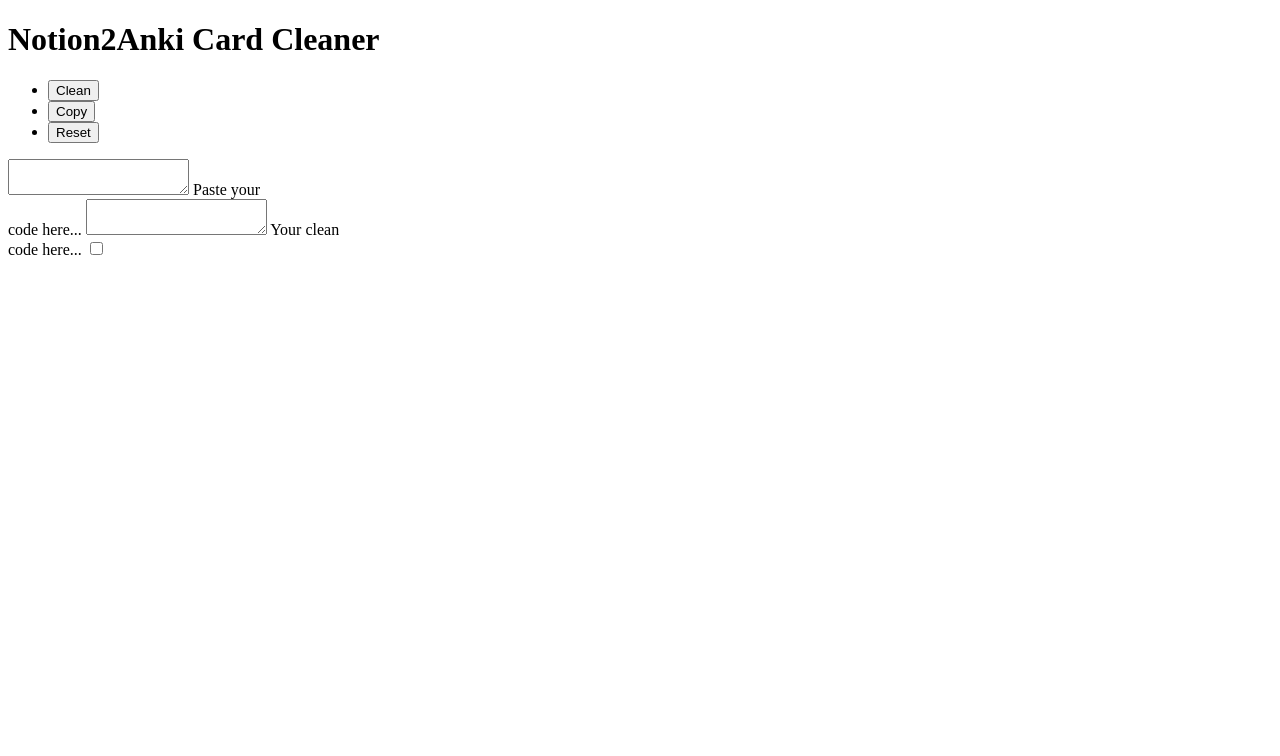
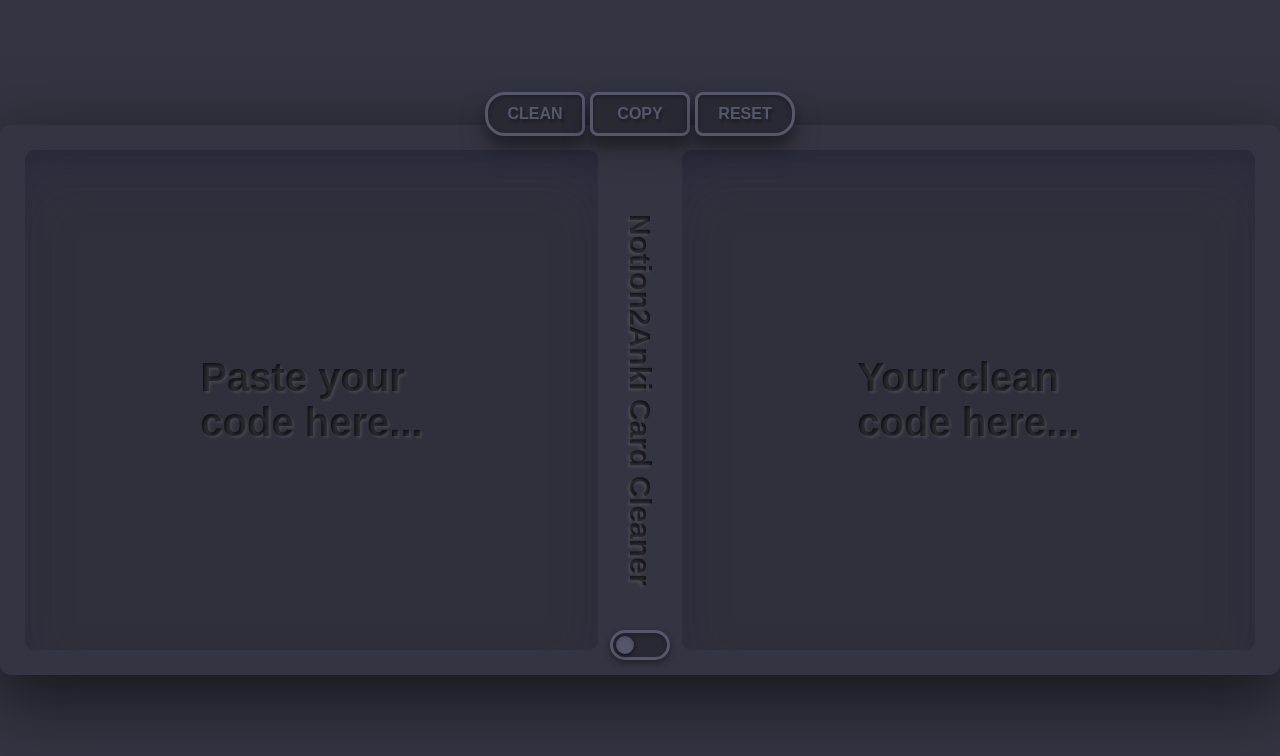
Before and after one commit to jorgecancinof/notion2anki-card-cleaner, a website: page index.html in a window 1280 px wide. Drawn offline with Linux system fonts and the light colour scheme; a web font is replaced by a local one.

Commit message:
Add SASS and styling

```diff
--- a/index.html
+++ b/index.html
@@ -4,6 +4,7 @@
     <meta charset="UTF-8" />
     <meta name="viewport" content="width=device-width" />
     <title>Notion2Anki Card Cleaner</title>
+    <link href="css/style.css" media="screen" rel="stylesheet" />
   </head>
   <body>
     <div class="container">
--- /dev/null
+++ b/sass/main.scss
@@ -0,0 +1,253 @@
+@import url("https://fonts.googleapis.com/css?family=Muli:400,800&display=swap");
+
+@mixin colors-btn($color) {
+  --color-btn: #{$color};
+  --color-btn-bg: #{darken($color, 20%)};
+  --color-btn-hover: #{lighten($color, 5%)};
+  --color-btn-bg-hover: #{darken($color, 25%)};
+}
+
+%letterpress {
+  color: transparent;
+  background-color: var(--title-bg-color);
+  background-clip: text;
+  text-shadow: var(--title-text-shadow);
+  transition: background-color 0.2s ease-in-out 0.1s, text-shadow 0.2s ease-in-out 0.1s;
+}
+
+*,
+*:before,
+*:after {
+  margin: 0;
+  padding: 0;
+  box-sizing: inherit;
+}
+
+textarea, button {
+  font-family: inherit;
+  font-size: inherit;
+  font-weight: inherit;
+  text-transform: inherit;
+
+  color: inherit;
+}
+
+ul {
+  list-style: none;
+}
+
+:root {
+  @include colors-btn(hsl(236, 12%, 38%));
+
+  --color-font: hsl(0, 0%, 75%);
+  --color-focus: hsl(0, 0%, 40%);
+  --color-bg: hsl(236, 12%, 23%);
+
+  --shadow-focus: 0 0 0 1px var(--color-focus);
+  --shadow-inner: hsla(240, 30%, 28%, 0.25) 0 30px 60px -12px inset, hsla(0, 0%, 0%, 0.3) 0 18px 36px -18px inset;
+
+  --title-bg-color: hsla(0, 0%, 0%, 0.6);
+  --title-text-shadow: 2px 2px 3px hsla(0, 0%, 100%, 0.1);
+}
+
+.light {
+  @include colors-btn(hsl(0, 0%, 80%));
+
+  --color-font: hsl(0, 0%, 25%);
+  --color-bg: hsl(0, 0%, 90%);
+
+  --title-bg-color: hsl(0, 0%, 40%);
+  --title-text-shadow: 0 3px 3px hsla(0, 0%, 100%, 0.5);
+}
+
+:focus {
+  outline: none;
+  box-shadow: var(--shadow-focus);
+}
+
+::selection {
+  color: white;
+  background-color: var(--color-focus);
+}
+
+html {
+  box-sizing: border-box;
+
+  font-family: "Muli", sans-serif;
+  font-size: 62.5%;
+}
+
+.container {
+  display: grid;
+  place-content: center;
+  min-height: 100vh;
+
+  font-size: 1.6rem;
+
+  color: var(--color-font);
+  background-color: var(--color-bg);
+  transition: color 0.1s linear 0.1s, background-color 0.2s ease-in-out;
+}
+
+main {
+  display: grid;
+  grid-template-rows: 50rem;
+  grid-template-columns: minmax(30ch, 75ch) min-content minmax(30ch, 75ch);
+  grid-template-areas: "code-before title code-after";
+  grid-gap: 2.5rem;
+  margin: 10rem 0;
+  padding: 2.5rem;
+  position: relative;
+
+  background-color: var(--color-bg);
+  border-radius: 10px;
+  box-shadow: hsla(0, 0%, 0%, 0.56) 0 2.2rem 7rem 4px;
+  transition: background-color 0.2s ease-in-out 0.1s;
+}
+
+.code {
+  position: relative;
+
+  textarea {
+    width: 100%;
+    height: 100%;
+    padding: 2.5rem;
+
+    font-family: monospace;
+
+    background-color: hsla(0, 0%, 0%, 0.1);
+    border: none;
+    border-radius: 10px;
+    box-shadow: var(--shadow-inner);
+
+    resize: none;
+    overflow-y: scroll;
+  }
+
+  textarea:focus {
+    box-shadow: var(--shadow-focus), var(--shadow-inner);
+  }
+
+  span {
+    @extend %letterpress;
+
+    position: absolute;
+    top: 50%;
+    left: 50%;
+    transform: translate(-50%, -50%);
+
+    font-family: "Muli", sans-serif;
+    font-weight: 800;
+    font-size: 4rem;
+
+    pointer-events: none;
+  }
+
+  textarea:not(:placeholder-shown) + span {
+    display: none;
+  }
+}
+
+.tools {
+  display: flex;
+  position: absolute;
+  left: 50%;
+  transform: translate(-50%, -75%);
+
+  button {
+    min-width: 10rem;
+    padding: 1rem 1.6rem;
+
+    font-weight: 800;
+    text-transform: uppercase;
+
+    color: var(--color-btn);
+    background-color: var(--color-btn-bg);
+    border: 3px solid var(--color-btn);
+    border-radius: 8px;
+    text-shadow: 2px 3px 3px hsla(0, 0%, 0%, 0.3);
+    box-shadow: hsla(0, 0%, 0%, 0.25) 0 14px 28px, hsla(0, 0%, 0%, 0.22) 0 10px 10px, inset 0 2px 4px hsla(0, 0%, 0%, 0.25);
+    transition: color 0.2s ease-in-out 0.1s, background-color 0.2s ease-in-out 0.1s, border-color 0.2s ease-in-out 0.1s;
+
+    cursor: pointer;
+  }
+
+  button:hover {
+    color: var(--color-btn-hover);
+    background-color: var(--color-btn-bg-hover);
+    border-color: var(--color-btn-hover);
+    transition: color 0.2s ease-in-out 0.1s, background-color 0.2s ease-in-out, border-color 0.2s ease-in-out 0.1s;
+  }
+
+  li:first-of-type button {
+    border-radius: 20px 8px 8px 20px;
+  }
+
+  li:last-of-type button {
+    border-radius: 8px 20px 20px 8px;
+  }
+
+  li + li {
+    margin-left: 5px;
+  }
+}
+
+h1 {
+  @extend %letterpress;
+
+  grid-area: title;
+
+  font-size: 3rem;
+  font-weight: 800;
+  text-align: center;
+  writing-mode: vertical-rl;
+}
+
+.toggle {
+  width: 6rem;
+  height: 3rem;
+  position: absolute;
+  left: 50%;
+  bottom: 0;
+  transform: translate(-50%, -50%);
+
+  background-color: var(--color-btn-bg);
+  border: 3px solid var(--color-btn);
+  border-radius: 10rem;
+  box-shadow: hsla(0, 0%, 0%, 0.16) 0 3px 6px, hsla(0, 0%, 0%, 0.23) 0 3px 6px, inset 0 2px 4px hsla(0, 0%, 0%, 0.25);
+  transition: background-color 0.2s ease-in-out 0.1s, border-color 0.2s ease-in-out 0.1s;
+
+  cursor: pointer;
+
+  &:hover {
+    background-color: var(--color-btn-bg-hover);
+    border-color: var(--color-btn-hover);
+    transition: background-color 0.2s ease-in-out, border-color 0.2s ease-in-out;
+  }
+
+  span {
+    width: 1.8rem;
+    height: 1.8rem;
+    position: absolute;
+    left: 23%;
+    top: 50%;
+    transform: translate(-50%, -50%);
+
+    background-color: var(--color-btn);
+    border-radius: 50%;
+    box-shadow: 0 2px 4px hsla(0, 0%, 0%, 0.5), inset 0 2px 4px hsla(0, 0%, 0%, 0.15);
+    transition: left 0.2s ease-in-out, background-color 0.2s ease-in-out 0.1s;
+  }
+
+  &:hover span {
+    background-color: var(--color-btn-hover);
+  }
+
+  input {
+    display: none;
+  }
+
+  input:checked + span {
+    left: 77%;
+  }
+}
```
Also changed, not shown: package.json (+16 -2 lines), css/style.css (added), 2 other files.
